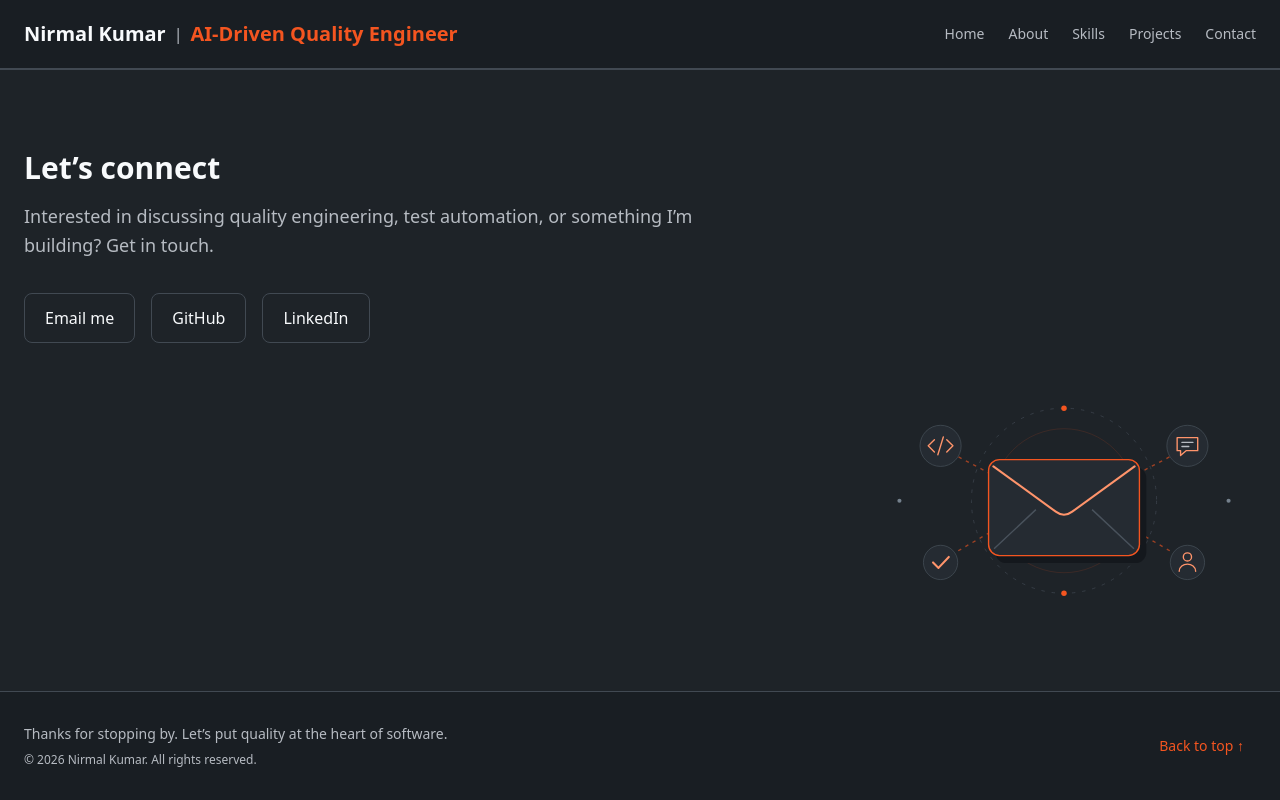
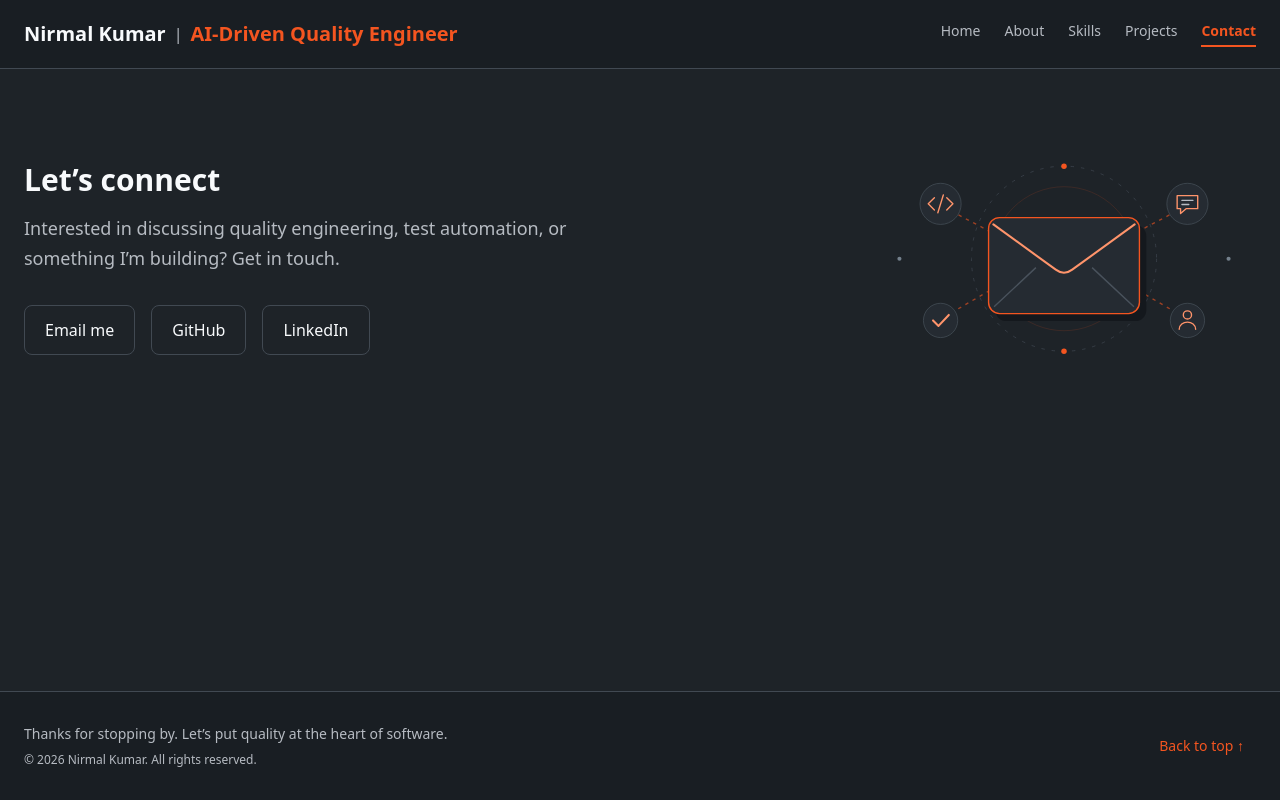
Before and after one commit to nirmalthanga-qa/nirmal-portfolio, a Next.js app: page /contact in a window 1280 px wide. Built offline with nearby package versions, Linux system fonts and the light colour scheme.

Commit message:
remove border divider

```diff
--- a/app/components/Contact.tsx
+++ b/app/components/Contact.tsx
@@ -17,9 +17,13 @@ export default function Contact() {
   return (
     <section
       id="contact"
+      data-testid="contact-page"
       aria-labelledby="contact-heading"
-      className="border-t border-portfolio-border mx-auto w-full max-w-7xl px-6 py-20"
+      className="mx-auto w-full max-w-7xl px-6 py-20"
     >
+      <div className="grid items-center gap-12 lg:grid-cols-2">
+        {/* Left: heading, description, and links */}
+        <div className="min-w-0">
           <h1 id="contact-heading" className="text-3xl font-bold">
             Let’s connect
           </h1>
@@ -30,21 +34,36 @@ export default function Contact() {
           </p>
 
           <div className="mt-8 flex flex-wrap gap-4">
-        <a href={`mailto:${contact.email}`} className={linkStyle}>
+            <a
+              href={`mailto:${contact.email}`}
+              data-testid="contact-email"
+              className={linkStyle}
+            >
               Email me
             </a>
 
-        <a href={contact.github} className={linkStyle}>
+            <a
+              href={contact.github}
+              data-testid="contact-github"
+              className={linkStyle}
+            >
               GitHub
             </a>
 
-        <a href={contact.linkedin} className={linkStyle}>
+            <a
+              href={contact.linkedin}
+              data-testid="contact-linkedin"
+              className={linkStyle}
+            >
               LinkedIn
             </a>
           </div>
+        </div>
 
-      <div className="mt-12 ml-auto w-full max-w-sm">
+        {/* Right: illustration */}
+        <div className="w-full min-w-0 max-w-sm justify-self-end">
           <ContactIllustration />
+        </div>
       </div>
     </section>
   );
--- a/app/components/Navbar.tsx
+++ b/app/components/Navbar.tsx
@@ -1,4 +1,7 @@
+"use client";
+
 import Link from "next/link";
+import { usePathname } from "next/navigation";
 import RotatingRole from "./RotatingRole";
 
 const links = [
@@ -10,6 +13,8 @@ const links = [
 ];
 
 export default function Navbar() {
+  const pathname = usePathname();
+
   return (
     <header className="border-b border-slate-700">
       <nav
@@ -34,15 +39,28 @@ export default function Navbar() {
         </div>
 
         <div className="flex flex-wrap gap-x-6 gap-y-3 text-sm font-medium text-slate-300">
-          {links.map((link) => (
+          {links.map((link) => {
+            const isActive =
+              pathname === link.href ||
+              (link.href !== "/" &&
+                pathname.startsWith(`${link.href}/`));
+
+            return (
               <Link
                 key={link.href}
                 href={link.href}
-              className="transition-colors hover:text-teal-400"
+                data-testid={`nav-${link.label.toLowerCase()}`}
+                aria-current={isActive ? "page" : undefined}
+                className={`border-b-2 pb-1 transition-colors ${
+                  isActive
+                    ? "border-current font-semibold text-teal-400"
+                    : "border-transparent hover:text-teal-400"
+                }`}
               >
                 {link.label}
               </Link>
-          ))}
+            );
+          })}
         </div>
       </nav>
     </header>
--- a/app/components/Skills.tsx
+++ b/app/components/Skills.tsx
@@ -29,7 +29,7 @@ export default function Skills() {
     <section
       id="skills"
       aria-labelledby="skills-heading"
-      className="border-t border-portfolio-border mx-auto w-full max-w-7xl px-6 py-20"
+      className="border-portfolio-border mx-auto w-full max-w-7xl px-6 py-20"
     >
       <h1 id="skills-heading" className="text-3xl font-bold">
         Skills & tools
```
Lines whose indentation alone changed are shown as unchanged.
